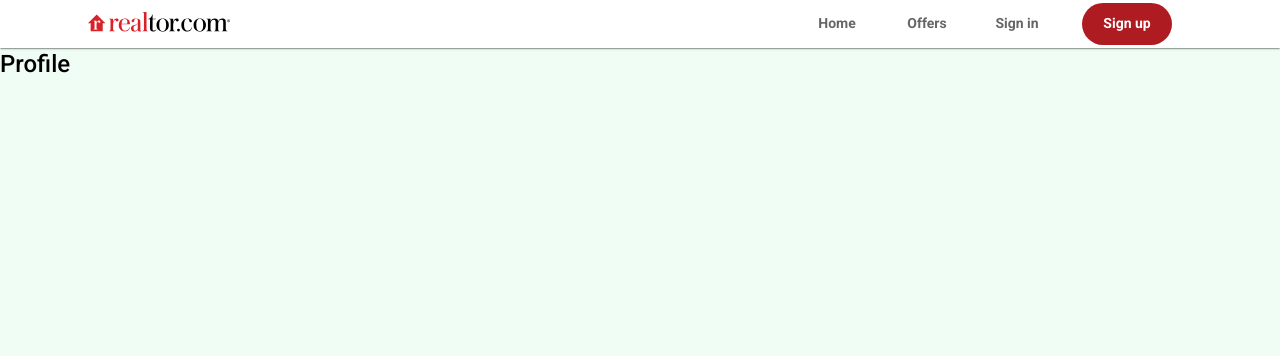
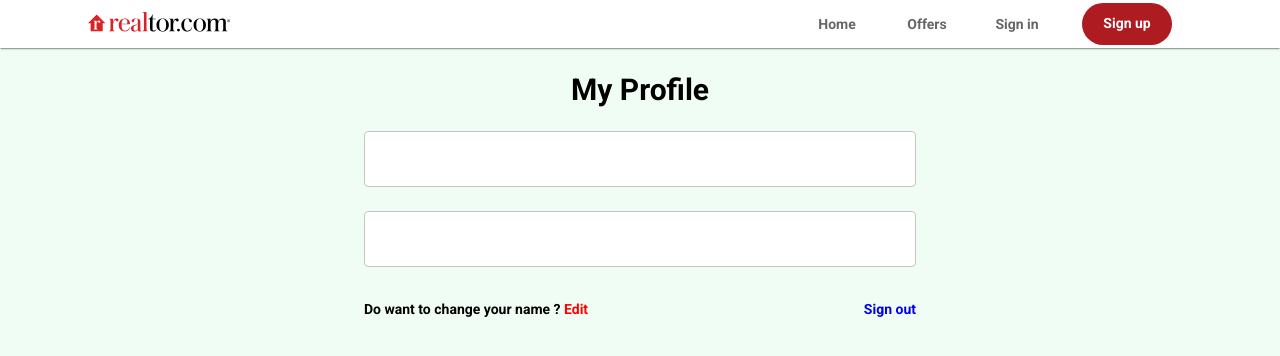
Before and after one commit to peymanzarchini/realtor, a React (Create React App) app: page /profile in a window 1280 px wide. Shown: the top 356 px of the page. Built offline with nearby package versions, Linux system fonts and the light colour scheme.

Commit message:
Refactor code and update navbar

```diff
--- a/src/App.js
+++ b/src/App.js
@@ -1,5 +1,4 @@
-import { useState } from "react";
-import { Routes, Route, useLocation } from "react-router-dom";
+import { Routes, Route } from "react-router-dom";
 import { ToastContainer } from "react-toastify";
 import Home from "./components/home/Home";
 import Navbar from "./components/navbar/Navbar";
@@ -11,36 +10,15 @@ import SignUp from "./components/userAccount/SignUp";
 import "react-toastify/dist/ReactToastify.css";
 
 function App() {
-  const location = useLocation();
-
-  const currentTab = () => {
-    if (location.pathname === "/") return 0;
-    else if (location.pathname === "/offers") return 1;
-    else if (location.pathname === "/sign-in") return 2;
-  };
-
-  const [value, setValue] = useState(currentTab);
-
-  function handleChange(event, newValue) {
-    setValue(newValue);
-  }
-
-  function handleFalseValue() {
-    setValue(false);
-  }
-
   return (
     <>
-      <Navbar value={value} handleChange={handleChange} handleFalse={handleFalseValue} />
+      <Navbar />
       <Routes>
         <Route path="/" element={<Home />} />
         <Route path="/offers" element={<Offers />} />
         <Route path="/profile" element={<Profile />} />
-        <Route path="/sign-in" element={<SignIn handleFalse={handleFalseValue} />} />
-        <Route
-          path="/sign-up"
-          element={<SignUp handleFalse={handleFalseValue} currentTab={currentTab} />}
-        />
+        <Route path="/sign-in" element={<SignIn />} />
+        <Route path="/sign-up" element={<SignUp />} />
         <Route path="/forgot-password" element={<ForgotPassword />} />
       </Routes>
       <ToastContainer
--- a/src/components/navbar/MobileMenu.jsx
+++ b/src/components/navbar/MobileMenu.jsx
@@ -3,12 +3,31 @@ import CloseIcon from "@mui/icons-material/Close";
 
 import { GitHub, Instagram, Facebook, Twitter } from "@mui/icons-material";
 import { grey } from "@mui/material/colors";
-import { Link } from "react-router-dom";
+import { Link, useLocation } from "react-router-dom";
 import { a11yProps } from "../../helpers/helpers";
 import logo from "../../assets/logo.svg";
 
-function MobileMenu({ closeMenu, value, handleChange, handleFalse }) {
+function MobileMenu({ closeMenu }) {
   const theme = useTheme();
+  const location = useLocation();
+
+  const listItem = {
+    cursor: "pointer",
+    padding: "12px 0",
+    fontSize: "14px",
+    lineHeight: "20px",
+    fontWeight: "600",
+    borderBottomWidth: "3px",
+    borderBottomColor: "transparent",
+  };
+
+  const listItemAfter = {
+    color: `${theme.palette.primary.main}`,
+  };
+
+  function pathMatchRoute(route) {
+    return route === location.pathname ? listItemAfter : listItem;
+  }
 
   return (
     <Box component="div" sx={{ textAlign: "center", height: "100vh" }}>
@@ -107,24 +126,25 @@ function MobileMenu({ closeMenu, value, handleChange, handleFalse }) {
 
       <Divider variant="middle" color={grey[900]} sx={{ mt: 2 }} />
 
-      <Tabs value={value} onChange={handleChange} orientation="vertical" sx={{ mt: 2 }}>
+      <Tabs value={false} orientation="vertical" sx={{ mt: 2 }}>
         <Tab
+          style={pathMatchRoute("/")}
           component={Link}
           to="/"
           label="Home"
-          {...a11yProps(0)}
           sx={{ textTransform: "none" }}
           onClick={closeMenu}
         />
         <Tab
+          style={pathMatchRoute("/offers")}
           component={Link}
           to="/offers"
           label="Offers"
-          {...a11yProps(1)}
           sx={{ textTransform: "none" }}
           onClick={closeMenu}
         />
         <Tab
+          style={pathMatchRoute("/sign-in")}
           component={Link}
           to="/sign-in"
           label="Sign in"
@@ -145,10 +165,7 @@ function MobileMenu({ closeMenu, value, handleChange, handleFalse }) {
             color: "white",
             margin: "15px 20px",
           }}
-          onClick={() => {
-            handleFalse();
-            closeMenu();
-          }}
+          onClick={closeMenu}
         />
       </Tabs>
     </Box>
--- a/src/components/navbar/Navbar.jsx
+++ b/src/components/navbar/Navbar.jsx
@@ -2,15 +2,34 @@ import { Box, Container, Tabs, Tab, Fab, Drawer, useTheme } from "@mui/material"
 import logo from "../../assets/logo.svg";
 import { useState } from "react";
 import { StyledAppBar, StyledToolbar } from "./customize";
-import { a11yProps } from "../../helpers/helpers";
-import { Link } from "react-router-dom";
+import { Link, useLocation } from "react-router-dom";
 import MenuIcon from "@mui/icons-material/Menu";
 import MobileMenu from "./MobileMenu";
 
-function Navbar({ value, handleChange, handleFalse }) {
+function Navbar() {
   const [drawerOpen, setDrawerOpen] = useState(false);
 
   const theme = useTheme();
+  const location = useLocation();
+
+  const listItem = {
+    cursor: "pointer",
+    padding: "12px 0",
+    fontSize: "14px",
+    lineHeight: "20px",
+    fontWeight: "600",
+    borderBottomWidth: "3px",
+    borderBottomColor: "transparent",
+  };
+
+  const listItemAfter = {
+    color: `${theme.palette.primary.main}`,
+    borderBottom: `3px solid ${theme.palette.primary.main}`,
+  };
+
+  function pathMatchRoute(route) {
+    return route === location.pathname ? listItemAfter : listItem;
+  }
 
   return (
     <StyledAppBar>
@@ -29,12 +48,7 @@ function Navbar({ value, handleChange, handleFalse }) {
             },
           }}
         >
-          <MobileMenu
-            closeMenu={() => setDrawerOpen(false)}
-            value={value}
-            handleChange={handleChange}
-            handleFalse={handleFalse}
-          />
+          <MobileMenu closeMenu={() => setDrawerOpen(false)} />
         </Drawer>
 
         <StyledToolbar>
@@ -55,9 +69,9 @@ function Navbar({ value, handleChange, handleFalse }) {
                 sx={{ display: "flex", alignItems: "center", justifyContent: "center", mx: "auto" }}
               />
             </Fab>
+
             <Tabs
-              value={value}
-              onChange={handleChange}
+              value={false}
               sx={{
                 display: { xs: "none", sm: "flex", md: "flex", lg: "flex" },
                 height: 0,
@@ -66,26 +80,26 @@ function Navbar({ value, handleChange, handleFalse }) {
               }}
             >
               <Tab
+                style={pathMatchRoute("/")}
                 component={Link}
                 to="/"
                 label="Home"
-                {...a11yProps(0)}
                 sx={{
                   textTransform: "none",
                 }}
               />
               <Tab
+                style={pathMatchRoute("/offers")}
                 component={Link}
                 to="/offers"
                 label="Offers"
-                {...a11yProps(1)}
                 sx={{ textTransform: "none" }}
               />
               <Tab
+                style={pathMatchRoute("/sign-in")}
                 component={Link}
                 to="/sign-in"
                 label="Sign in"
-                {...a11yProps(2)}
                 sx={{
                   textTransform: "none",
                 }}
@@ -103,7 +117,6 @@ function Navbar({ value, handleChange, handleFalse }) {
                   margin: "auto 20px",
                   color: "white",
                 }}
-                onClick={handleFalse}
               />
             </Tabs>
           </Box>
--- a/src/components/profile/Profile.jsx
+++ b/src/components/profile/Profile.jsx
@@ -1,9 +1,48 @@
-import { Typography } from "@mui/material";
+import { Container, TextField, Typography, useTheme } from "@mui/material";
+import { Box } from "@mui/material";
+import { Link } from "react-router-dom";
 
 function Profile() {
+  const theme = useTheme();
   return (
     <>
-      <Typography variant="h5">Profile</Typography>
+      <Box component="section">
+        <Typography
+          variant="h1"
+          sx={{ fontSize: "1.875rem", textAlign: "center", marginTop: "1.5rem" }}
+          fontWeight={`${theme.typography.fontWeightBold}`}
+        >
+          My Profile
+        </Typography>
+        <Box component="div" sx={{ marginTop: "1.5rem" }}>
+          <Container maxWidth="sm">
+            <Box component="form">
+              <TextField type="text" fullWidth sx={{ mb: "1.5rem", backgroundColor: "#fff" }} />
+              <TextField type="email" fullWidth sx={{ backgroundColor: "#fff" }} />
+
+              <Box
+                component="div"
+                sx={{
+                  mt: 4,
+                  display: "flex",
+                  alignItems: "center",
+                  justifyContent: "space-between",
+                }}
+              >
+                <Typography component="span" variant="subtitle2">
+                  Do want to change your name ?{" "}
+                  <Link to="/sign-in" style={{ color: "red" }}>
+                    Edit
+                  </Link>
+                </Typography>
+                <Typography variant="subtitle2">
+                  <Link to="/">Sign out</Link>
+                </Typography>
+              </Box>
+            </Box>
+          </Container>
+        </Box>
+      </Box>
     </>
   );
 }
--- a/src/components/userAccount/ForgotPassword.jsx
+++ b/src/components/userAccount/ForgotPassword.jsx
@@ -89,7 +89,7 @@ function ForgotPassword() {
                 >
                   <Typography component="span" variant="subtitle2">
                     Don't have a account?{" "}
-                    <Link to="/Register" style={{ color: "red" }}>
+                    <Link to="/sign-up" style={{ color: "red" }}>
                       Register
                     </Link>
                   </Typography>
--- a/src/components/userAccount/SignIn.jsx
+++ b/src/components/userAccount/SignIn.jsx
@@ -20,7 +20,7 @@ import OAuthButton from "./OAuthButton";
 import { getAuth, signInWithEmailAndPassword } from "firebase/auth";
 import { toast } from "react-toastify";
 
-function SignIn({ handleFalse }) {
+function SignIn() {
   const [email, setEmail] = useState("");
   const [password, setPassword] = useState("");
 
@@ -129,14 +129,12 @@ function SignIn({ handleFalse }) {
                 >
                   <Typography component="span" variant="subtitle2">
                     Don't have a account?{" "}
-                    <Link to="/sign-up" style={{ color: "red" }} onClick={handleFalse}>
+                    <Link to="/sign-up" style={{ color: "red" }}>
                       Register
                     </Link>
                   </Typography>
                   <Typography variant="subtitle2">
-                    <Link to="/forgot-password" onClick={handleFalse}>
-                      Forgot password?
-                    </Link>
+                    <Link to="/forgot-password">Forgot password?</Link>
                   </Typography>
                 </Box>
                 <Button
--- a/src/components/userAccount/SignUp.jsx
+++ b/src/components/userAccount/SignUp.jsx
@@ -24,7 +24,7 @@ import { db } from "../../data/firebase";
 import { doc, serverTimestamp, setDoc } from "firebase/firestore";
 import { toast } from "react-toastify";
 
-function SignUp({ handleFalse }) {
+function SignUp() {
   const [fullname, setFullName] = useState("");
   const [email, setEmail] = useState("");
   const [password, setPassword] = useState("");
@@ -165,9 +165,7 @@ function SignUp({ handleFalse }) {
                     </Link>
                   </Typography>
                   <Typography variant="subtitle2">
-                    <Link to="/forgot-password" onClick={handleFalse}>
-                      Forgot password?
-                    </Link>
+                    <Link to="/forgot-password">Forgot password?</Link>
                   </Typography>
                 </Box>
                 <Button
```
